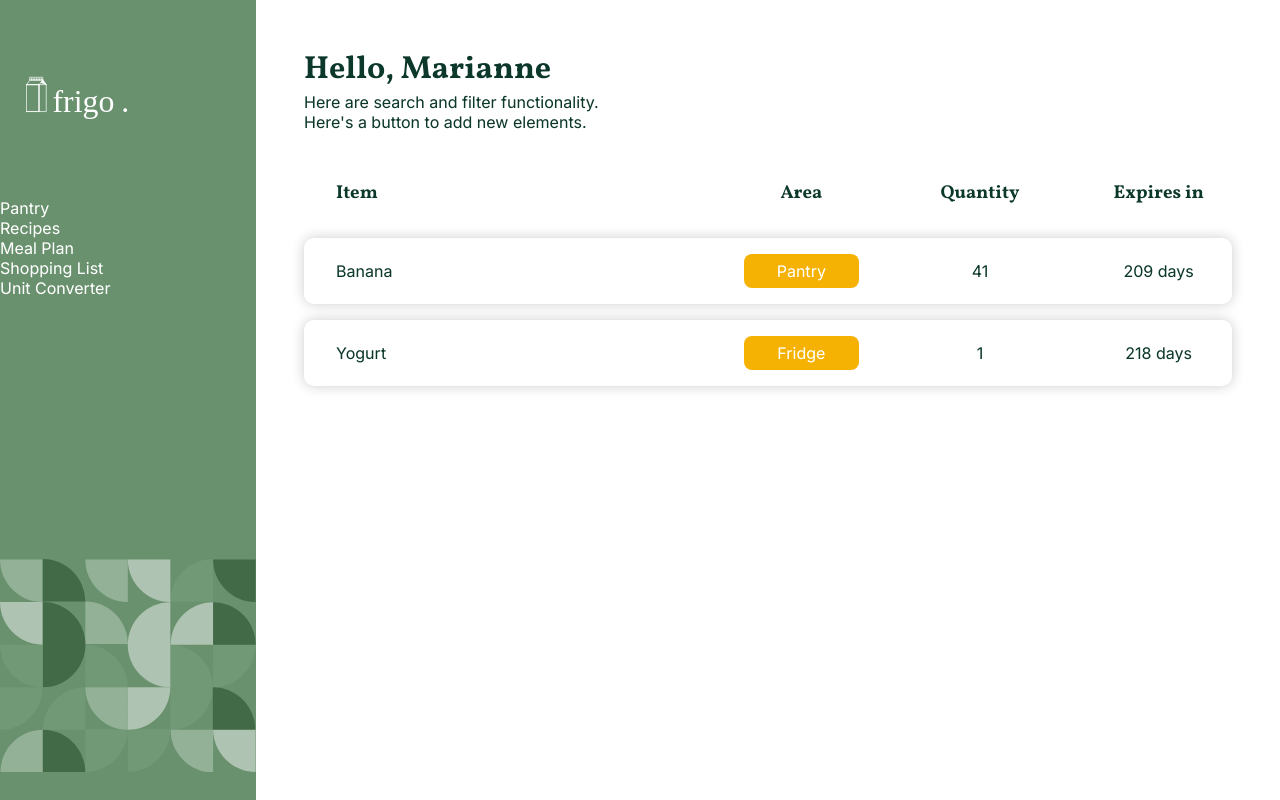
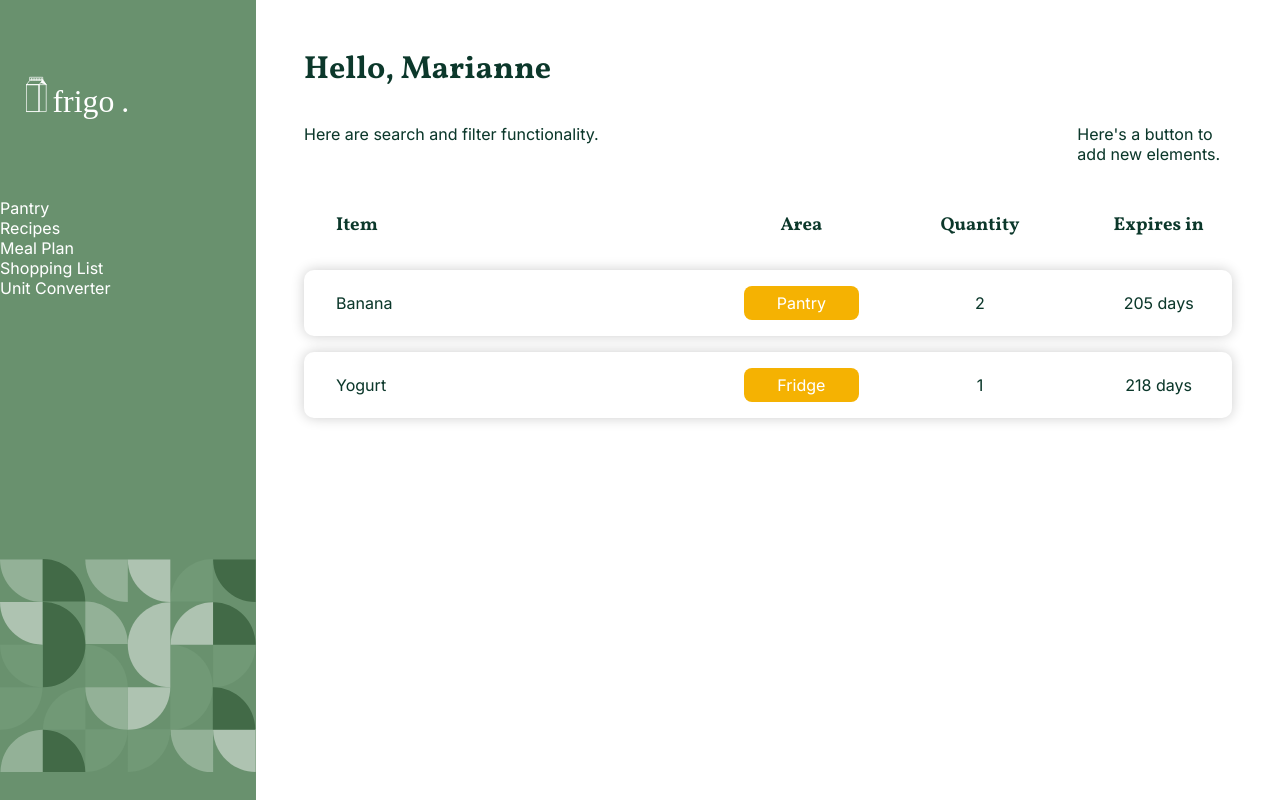
Before and after one commit to mlachance/frigo-mevn, a Vue app in the folder frontend/: page / in a window 1280 px wide. Built offline with nearby package versions, Linux system fonts and the light colour scheme.

Commit message:
Dynamic CSS changes based on expiry dates, overview structure

```diff
--- a/frontend/src/components/Items/ListItem.vue
+++ b/frontend/src/components/Items/ListItem.vue
@@ -3,7 +3,7 @@
         <p>{{ product.name }}</p>
         <p class="tag">{{ product.area }}</p>
         <p>{{ product.quantity }}</p>
-        <p>{{ calculateExpiry(product.expiry) }} days</p>
+        <p :class="{ expiring : isExpiring, expired : isExpired }">{{ calculateExpiry(product.expiry) }}</p>
     </div>
 </template>
 
@@ -12,18 +12,38 @@ import { defineComponent, PropType } from 'vue'
 import { Product } from '../../types'
 
 export default defineComponent({
+    data () {
+        return {
+            isExpiring: false,
+            isExpired: false
+        }
+    },
     props: {
         product: Object as PropType<Product>
     },
     methods: {
 
-        calculateExpiry(expiry: Date) {
+        calculateExpiry(expiry: Date): string {
+
             const dateToday = new Date;
 
-            const diffTime = Math.abs(expiry.valueOf() - dateToday.valueOf());
+            const diffTime = expiry.valueOf() - dateToday.valueOf();
             const diffDays = Math.ceil(diffTime / (1000 * 60 * 60 * 24));
 
-            return diffDays;
+            if (diffDays < 4 && diffDays >= 0) {
+                this.isExpiring = true;
+            }
+
+            if (diffDays > 0) {
+                return diffDays + " days";
+            }
+            else if (diffDays == 0) {
+                return "Expiring today";
+            }
+            else
+                this.isExpired = true;
+                return "Expired since " + Math.abs(diffDays) + " days";
+
         }
 
     }
@@ -56,4 +76,15 @@ export default defineComponent({
     text-align: center
 }
 
+.expired {
+    color: rgb(165, 15, 15);
+    font-weight: bold;
+}
+
+
+.expiring {
+    color: var(--yellow);
+    font-weight: bold;
+}
+
 </style>
--- a/frontend/src/components/ListView.vue
+++ b/frontend/src/components/ListView.vue
@@ -28,9 +28,9 @@ export default defineComponent({
                     id: 1235,
                     name: 'Banana',
                     area: 'Pantry',
-                    quantity: 41,
+                    quantity: 2,
                     unit: 'pcs',
-                    expiry: new Date("2022-02-20"),
+                    expiry: new Date("2022-02-16"),
                     onShoppingList: false
                 } as Product,
 
--- a/frontend/src/components/Overview.vue
+++ b/frontend/src/components/Overview.vue
@@ -1,10 +1,17 @@
 <template>
   <div class="overview">
+
     <h1>Hello, Marianne</h1>
-    <SearchFilter />
-    <Add />
+
+    <div class="controls">
+      <SearchFilter />
+      <Add />
+    </div>
+
     <ListView />
+
   </div>
+
 </template>
 
 <script lang="ts">
@@ -29,4 +36,11 @@ export default defineComponent({
   margin: 3rem;
 }
 
+.controls {
+  margin-top: 2rem;
+  display: grid;
+  grid-template-columns: 5fr 1fr;
+  grid-template-rows: 1fr;
+}
+
 </style>
```
